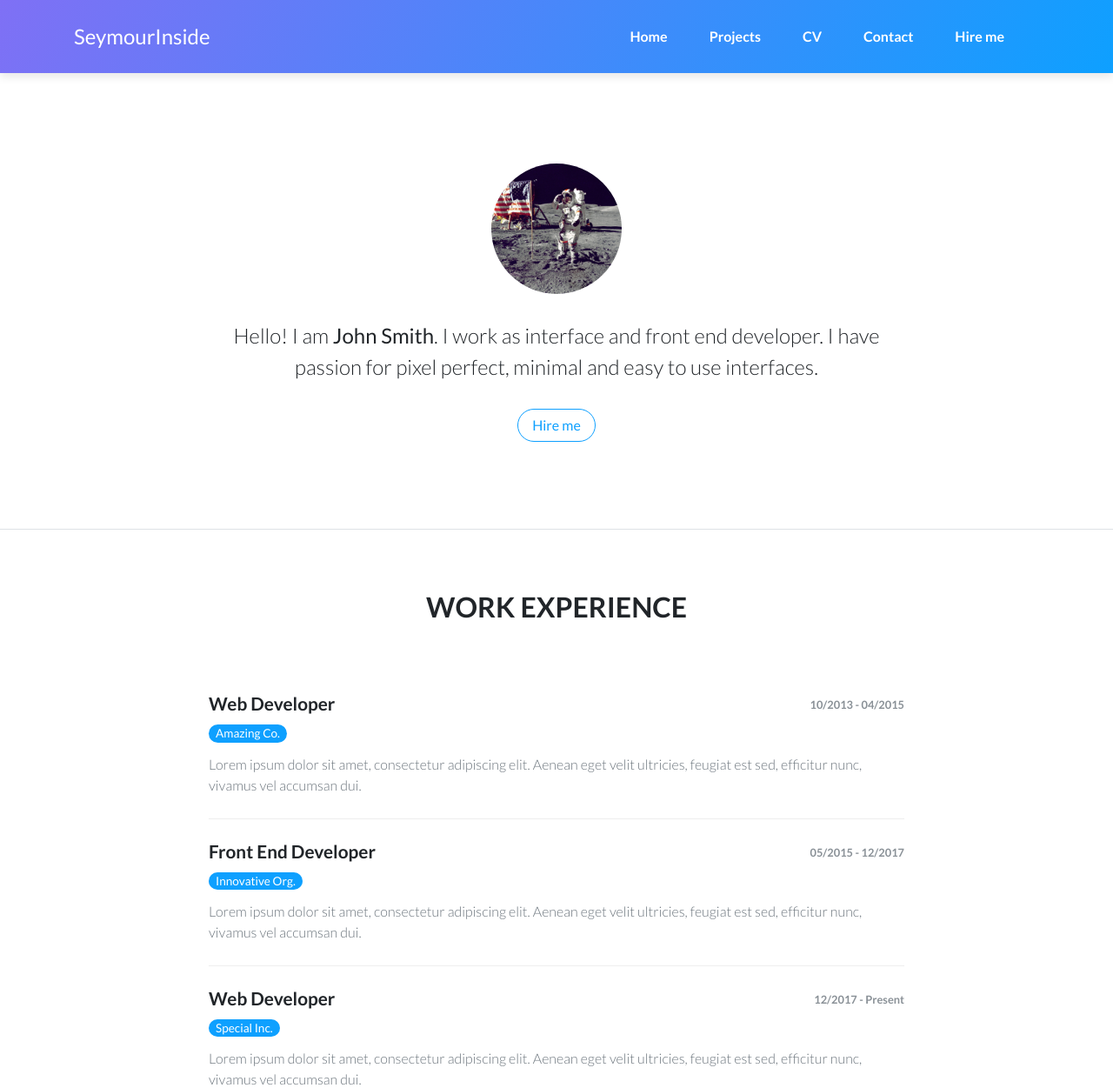
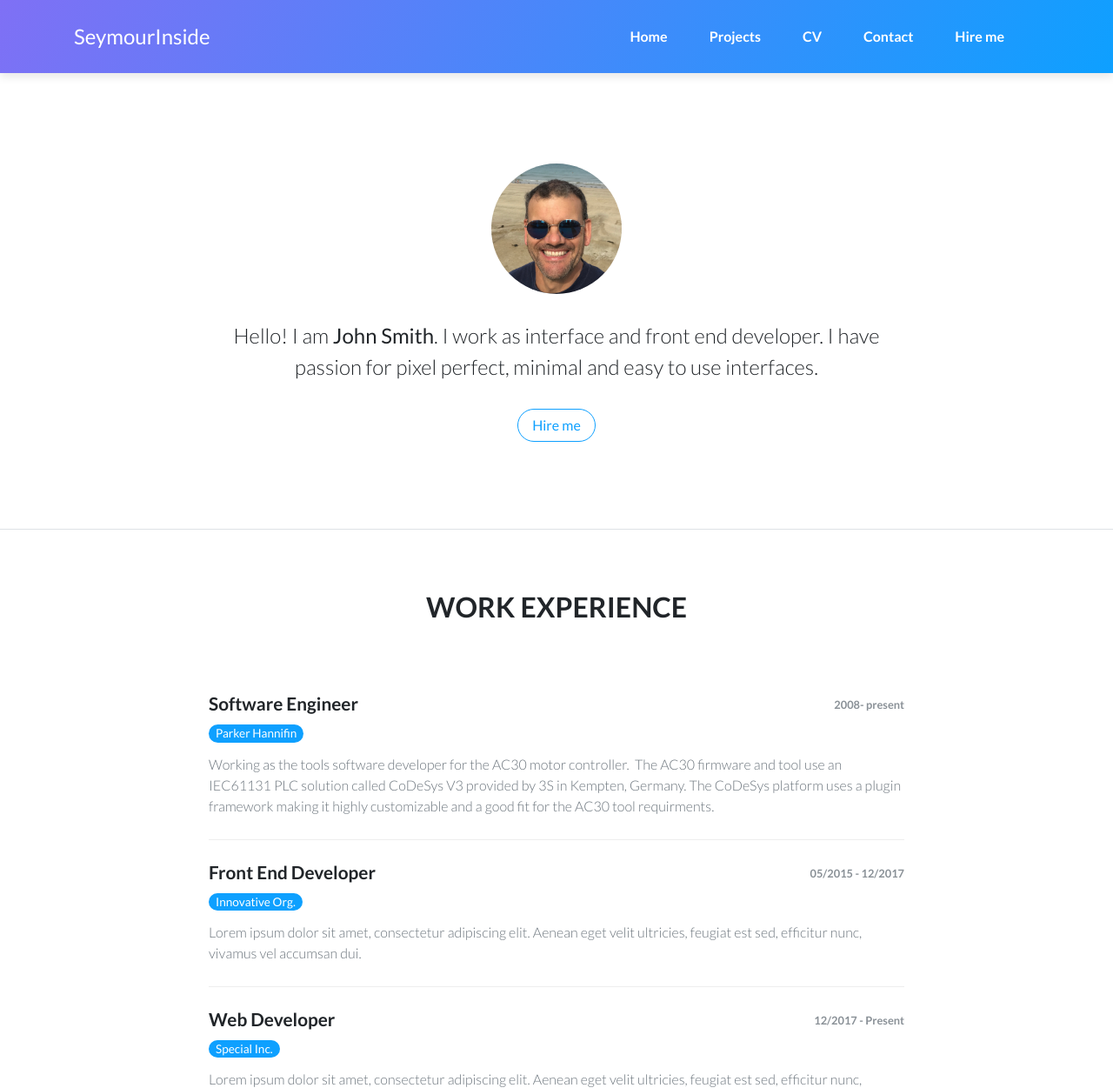
Before and after one commit to gpender/gpender.github.io, a plain HTML site: page cv.html in a window 1280 px wide. Shown: the top 1251 px of the page at 87% size. Drawn offline with nearby package versions, Linux system fonts and the light colour scheme.

Commit message:
Added more webpages

```diff
--- a/cv.html
+++ b/cv.html
@@ -29,7 +29,7 @@
     <main class="page cv-page">
         <section class="portfolio-block block-intro border-bottom">
             <div class="container">
-                <div class="avatar" style="background-image:url(&quot;assets/img/avatars/avatar.jpg&quot;);"></div>
+                <div class="avatar" style="background-image:url(&quot;assets/img/myimages/me.jpeg&quot;);"></div>
                 <div class="about-me">
                     <p>Hello! I am <strong>John Smith</strong>. I work as interface and front end developer. I have passion for pixel perfect, minimal and easy to use interfaces.</p><a class="btn btn-outline-primary" role="button" href="#">Hire me</a></div>
             </div>
@@ -43,12 +43,13 @@
                     <div class="item">
                         <div class="row">
                             <div class="col-md-6">
-                                <h3>Web Developer</h3>
-                                <h4 class="organization">Amazing Co.</h4>
+                                <h3>Software Engineer</h3>
+                                <h4 class="organization">Parker Hannifin</h4>
                             </div>
-                            <div class="col-md-6"><span class="period">10/2013 - 04/2015</span></div>
+                            <div class="col-md-6"><span class="period">2008- present</span></div>
                         </div>
-                        <p class="text-muted">Lorem ipsum dolor sit amet, consectetur adipiscing elit. Aenean eget velit ultricies, feugiat est sed, efficitur nunc, vivamus vel accumsan dui.</p>
+                        <p class="text-muted">Working as the tools software developer for the AC30 motor controller. &nbsp;The AC30 firmware and tool use an IEC61131 PLC solution called CoDeSys V3 provided by 3S in Kempten, Germany. The CoDeSys platform uses a plugin framework
+                            making it highly customizable and a good fit for the AC30 tool requirments.<br></p>
                     </div>
                     <div class="item">
                         <div class="row">
```
